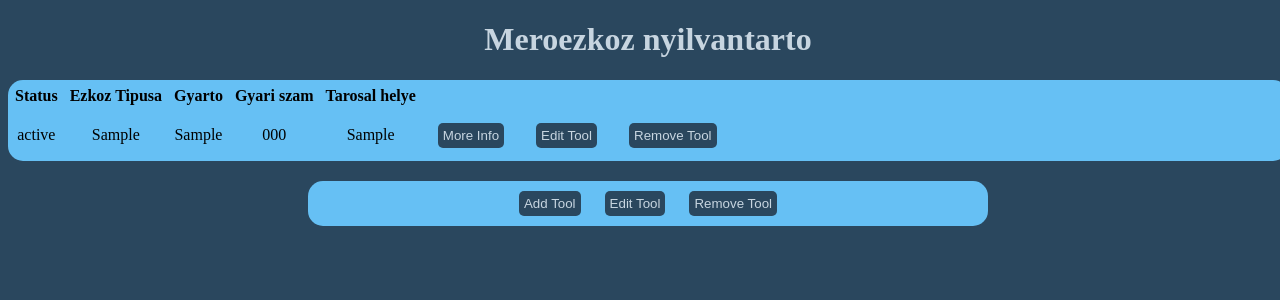
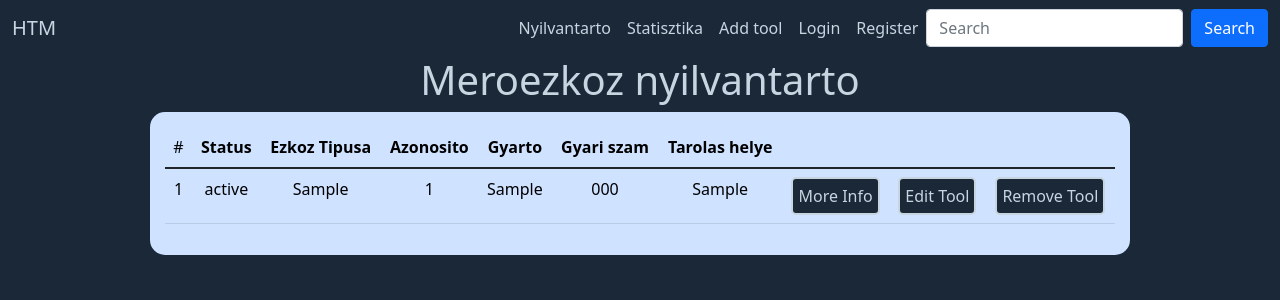
Before and after one commit to bpal13/nyilvantarto, a Flask app: page / in a window 1280 px wide. Shown: the top 300 px of the page. Run offline with Flask 2, Linux system fonts and the light colour scheme; tables that the repository leaves empty hold one stand-in row (values such as "Sample post"); some libraries are stand-ins or nearby versions.

Commit message:
Added example database, home page

```diff
--- a/main.py
+++ b/main.py
@@ -1,61 +1,155 @@
-from flask import Flask, render_template, url_for, redirect
+from flask import Flask, render_template, url_for, redirect, flash
+from flask_bootstrap import Bootstrap5
+from functools import wraps
 from flask_sqlalchemy import SQLAlchemy
-from forms import AddToolForm, LoginForm
+from werkzeug.security import generate_password_hash, check_password_hash
+from flask_login import UserMixin, login_user, LoginManager, login_required, current_user, logout_user
+from forms import AddToolForm, LoginForm, RegisterForm
 
 app = Flask(__name__)
+bootstrap = Bootstrap5(app)
+
+app.config['SECRET_KEY'] = '8BYkEfBA6O6donzWlSihBXox7C0sKR6b'
 db = SQLAlchemy()
 app.config["SQLALCHEMY_DATABASE_URI"] = "sqlite:///tools.db"
 db.init_app(app)
 
 
-# 'tools' database structure
+# 'tools' and 'users' database structure
 class Tools(db.Model):
     __tablename__ = "tools"
     id = db.Column(db.Integer, primary_key=True)
-    status = db.Column(db.String(250))       # Ezkoz status
+    status = db.Column(db.String(250), nullable=False)       # Ezkoz status
     status_date = db.Column(db.String(250))  # Status Datum
-    tool_id = db.Column(db.Integer, unique=True)     # Azonosito
-    location = db.Column(db.String(250))    # Tarolas helye
-    tool_type = db.Column(db.String(250))   # Ezkoz tipusa
-    tool_brand = db.Column(db.String(250))   # Gyarto
-    serial_number = db.Column(db.String(250), unique=True)  # Gyari szam
-    tool_accuracy = db.Column(db.String(250))     # Pontossag
-    tool_range = db.Column(db.String(250))   # Mereshatar
-    last_calibration = db.Column(db.String(250))     # Utolso kalibralas
-    next_calibration = db.Column(db.String(250))     # Kovetkezo kalibralas
-    max_deviation = db.Column(db.String(250))    # Megengedett elteres
-    actual_deviation = db.Column(db.String(250))     # Mert elteres
-    rating = db.Column(db.String(250))       # Minosites
-    calibrated_by = db.Column(db.String(250))    # Kalibralta
-    etalon_serial = db.Column(db.String(250))    # Vizsgalati etalon azon.
+    tool_id = db.Column(db.Integer, unique=True, nullable=False)     # Azonosito
+    location = db.Column(db.String(250), nullable=False)    # Tarolas helye
+    tool_type = db.Column(db.String(250), nullable=False)   # Ezkoz tipusa
+    tool_brand = db.Column(db.String(250), nullable=False)   # Gyarto
+    serial_number = db.Column(db.String(250), unique=True, nullable=False)  # Gyari szam
+    tool_accuracy = db.Column(db.String(250), nullable=False)     # Pontossag
+    tool_range = db.Column(db.String(250), nullable=False)   # Mereshatar
+    last_calibration = db.Column(db.String(250), nullable=False)     # Utolso kalibralas
+    next_calibration = db.Column(db.String(250), nullable=False)     # Kovetkezo kalibralas
+    max_deviation = db.Column(db.String(250), nullable=False)    # Megengedett elteres
+    actual_deviation = db.Column(db.String(250), nullable=False)     # Mert elteres
+    rating = db.Column(db.String(250), nullable=False)       # Minosites
+    calibrated_by = db.Column(db.String(250), nullable=False)    # Kalibralta
+    etalon_serial = db.Column(db.String(250), nullable=False)    # Vizsgalati etalon azon.
     notes = db.Column(db.String)    # Megjegyzes
 
 
-# Create the 'tools' database
+class User(UserMixin, db.Model):
+    __tablename__ = "users"
+    id = db.Column(db.Integer, primary_key=True)
+    email = db.Column(db.String(250), nullable=False, unique=True)
+    username = db.Column(db.String(250), nullable=False, unique=True)
+    password = db.Column(db.String(250), nullable=False)
+
+
+# Create the 'tools' and 'users' database
 # with app.app_context():
 #    db.create_all()
+
+
+# Login Manager
+login_manager = LoginManager()
+login_manager.init_app(app)
+
+
+# Redirect to the login page
+def login_only(f):
+    @wraps(f)
+    def decorated_function():
+        # If user is logged in
+        if current_user.is_authenticated:
+            return f
+        # Otherwise redirect to the login page
+        return redirect(url_for('login_page'))
+    return decorated_function
+
+
+@login_manager.user_loader
+def user_loader(user_id):
+    return User.query.get(user_id)
 
 
 @app.route("/")
 def home():
     all_tools = Tools.query.all()
-    return render_template("index.html", all_tools=all_tools)
+    return render_template("index.html", all_tools=all_tools, logged_in=current_user.is_authenticated)
+
+
+@app.route("/login", methods=["GET", "POST"])
+def login_page():
+    form = LoginForm()
+    if form.validate_on_submit():
+        return redirect(url_for("home"))
+    return render_template("login.html", form=form)
+
+
+@app.route("/register", methods=["GET", "POST"])
+def register_user():
+    form = RegisterForm()
+
+    # Debug
+    # print(form.validate_on_submit())
+    # print(form.errors)
+
+    if form.validate_on_submit():
+        user = User.query.filter_by(email=form.email.data).first()
+        if user:
+            flash("You've already signed up with that email. Sign in instead.")
+            return redirect(url_for('login_page'))
+
+        new_user = User(email=form.email.data,
+                        username=form.username.data,
+                        password=generate_password_hash(form.password.data, "pbkdf2:sha256", 8))
+        if new_user:
+            db.session.add(new_user)
+            db.session.commit()
+            return redirect(url_for('home'))
+
+        return redirect(url_for('home'))
+
+    return render_template('register.html', form=form)
 
 
 @app.route("/add-tool", methods=["POST", "GET"])
 def add_tool():
     form = AddToolForm()
     if form.validate_on_submit():
-        new_entry = Tools()
-        db.session.add(new_entry)
+        new_entry = Tools(status=form.status.data,
+                          status_date=form.status_date.data,
+                          tool_id=form.tool_id.data,
+                          location=form.location.data,
+                          tool_type=form.tool_type.data,
+                          tool_brand=form.tool_brand.data,
+                          serial_number=form.serial_number.data,
+                          tool_accuracy=form.tool_accuracy.data,
+                          tool_range=form.tool_range.data,
+                          last_calibration=form.last_calibration.data,
+                          next_calibration=form.next_calibration.data,
+                          max_deviation=form.max_deviation.data,
+                          actual_deviation=form.actual_deviation.data,
+                          rating=form.rating.data,
+                          calibrated_by=form.calibrated_by.data,
+                          etalon_serial=form.etalon_serial.data,
+                          notes=form.notes.data)
+        if new_entry:
+            db.session.add(new_entry)
+            db.session.commit()
+            return redirect(url_for('home'))
+    # TODO Create 'add_tool_page' template
+    return render_template('add_tool_page.html', form=form)
+
+
+@app.route("/delete/<int:tool_id>")
+def remove_tool(tool_id):
+    tool_to_remove = Tools.query.filter_by(id=tool_id).first()
+    if tool_to_remove:
+        db.session.delete(tool_to_remove)
         db.session.commit()
         return redirect(url_for('home'))
-    # TODO Create 'add_tool_page' template
-    return render_template('add_tool_page', form=form)
-
-
-def remove_tool():
-    pass
 
 
 def modify_tool():
--- a/static/css/style.css
+++ b/static/css/style.css
@@ -1,17 +1,26 @@
 body {
   height: 100%;
   width: 100%;
-  background-color: #2a475e;
+  background-color: #1b2838;
+  color: #c7d5e0;
   text-align: center;
 }
 
-.title-text{
-  color: #c7d5e0;
+.header-item{
+    color: #c7d5e0;
 }
 
 .tool-table{
-  background-color: #66c0f4;
+  background-color: #CFE2FF;
   border-radius: 15px;
+  /*margin: auto;*/
+  margin-left: 150px;
+  margin-right: 150px;
+  padding: 15px;
+}
+
+tr{
+    padding-top: 5px;
 }
 
 th{
@@ -23,24 +32,39 @@ td{
   padding-right: 5px;
 }
 
-.table-footer{
-  background-color: #66c0f4;
-  border-radius: 15px;
-  margin-top: 20px;
-  margin-left: 300px;
-  margin-right: 300px;
-}
+.tool-button{
+  background-color: #1b2838;
+  color: #c7d5e0;
+  border-radius: 5px;
+  border: 2px solid;
+  padding: 5px;
 
-.tool-button{
-  color: #c7d5e0;
-  background-color: #2a475e;
-  border-radius: 5px;
-  border-width: 0;
-  padding: 5px;
-  margin: 10px;
 }
 
 .tool-button:hover{
-  color: #2a475e;
+  color: black;
+  border-width: 1px;
   background-color: #c7d5e0;
 }
+
+
+.login-window{
+  margin: auto;
+  background-color: #66c0f4;
+  border-radius: 10px;
+  border-width: 0px;
+  width: 50%;
+  height: 50%;
+
+}
+
+.username{
+  border-radius: 20px;
+  border-width: 1px;
+
+}
+
+.password{
+  border-radius: 20px;
+  border-width: 1px;
+}
--- /dev/null
+++ b/templates/header.html
@@ -0,0 +1,51 @@
+<!DOCTYPE html>
+<html>
+
+<head>
+  <meta charset="utf-8">
+  <meta name="viewport" content="width=device-width, initial-scale=1">
+  <title>Tool Tracker</title>
+
+  <!-- Google Fonts -->
+  <link rel="preconnect" href="https://fonts.googleapis.com">
+  <link rel="preconnect" href="https://fonts.gstatic.com" crossorigin>
+  <link href="https://fonts.googleapis.com/css2?      family=Merriweather:wght@300;400;700&display=swap"
+    rel="stylesheet">
+
+    <!-- Bootstrap CSS -->
+  <link href="https://cdn.jsdelivr.net/npm/bootstrap@5.1.3/dist/css/bootstrap.min.css" rel="stylesheet" integrity="sha384-1BmE4kWBq78iYhFldvKuhfTAU6auU8tT94WrHftjDbrCEXSU1oBoqyl2QvZ6jIW3" crossorigin="anonymous">
+
+    <!-- Custom CSS -->
+  <link href="{{ url_for('static', filename='css/style.css')}}" rel="stylesheet" />
+</head>
+
+<!-- Navbar -->
+<nav class="navbar navbar-expand-lg">
+  <div class="container-fluid">
+    <a class="navbar-brand header-item" href="#">HTM</a>
+    <div class="collapse navbar-collapse" id="navbarSupportedContent">
+      <ul class="navbar-nav ms-auto">
+        <li class="nav-item">
+          <a class="nav-link header-item" href="{{ url_for('home') }}">Nyilvantarto</a>
+        </li>
+        <li class="nav-item">
+          <a class="nav-link header-item" href="#">Statisztika</a>
+        </li>
+        <li class="nav-item">
+          <a class="nav-link header-item" href="{{url_for('add_tool')}}" >Add tool</a>
+        </li>
+        <li class="nav-item">
+          <a class="nav-link header-item" href="{{url_for('login_page')}}" >Login</a>
+        </li>
+        <li class="nav-item">
+          <a class="nav-link header-item" href="#" >Register</a>
+        </li>
+      </ul>
+
+      <form class="d-flex">
+        <input class="form-control me-2" type="search" placeholder="Search" aria-label="Search">
+        <button class="btn btn-primary" type="submit">Search</button>
+      </form>
+    </div>
+  </div>
+</nav>
--- a/templates/index.html
+++ b/templates/index.html
@@ -1,61 +1,55 @@
-<!DOCTYPE html>
-<html>
-
-<head>
-  <meta charset="utf-8">
-  <meta name="viewport" content="width=device-width">
-  <title>Tool Tracker</title>
-
-  <!-- Google Fonts -->
-  <link rel="preconnect" href="https://fonts.googleapis.com">
-  <link rel="preconnect" href="https://fonts.gstatic.com" crossorigin>
-  <link href="https://fonts.googleapis.com/css2?      family=Merriweather:wght@300;400;700&display=swap" rel="stylesheet">
-
-  <link href="{{ url_for('static', filename='css/style.css')}}" rel="stylesheet" type="text/css" />
-</head>
+{% include "header.html" %}
 
 <body>
-  <h1 class="title-text">Meroezkoz nyilvantarto</h1>
+  <div class="title-div">
+    <h1 class="title-text">Meroezkoz nyilvantarto</h1>
+  </div>
+
   <div class="tool-table">
-    <table>
-      <tr>
+    <table class="table">
+      <thead>
+      <tr class="table-primary">
+        <td>#</td>
         <th>Status</th>
         <th>Ezkoz Tipusa</th>
+        <th>Azonosito</th>
         <th>Gyarto</th>
         <th>Gyari szam</th>
-        <th>Tarosal helye</th>
+        <th>Tarolas helye</th>
+        <th></th>
+        <th></th>
+        <th></th>
       </tr>
+      </thead>
+      <tbody>
       {% for tool in all_tools %}
-      <tr>
+
+      <tr class="table-primary">
+        <td>{{ tool.id }}</td>
         <td>{{ tool.status }}</td>
         <td>{{ tool.tool_type }}</td>
+        <td>{{ tool.tool_id }}</td>
         <td>{{ tool.tool_brand }}</td>
         <td>{{ tool.serial_number }}</td>
         <td>{{ tool.location }}</td>
-        <td><button class="tool-button">More Info</button></td>
-        <td><button class="tool-button">Edit Tool</button></td>
-        <td><button class="tool-button">Remove Tool</button></td>
+        <td><a href=""><button class="tool-button" type="button" >More Info</button></a></td>
+        <td><a href=""><button class="tool-button" type="button" >Edit Tool</button></a></td>
+        <td><a href="{{ url_for('remove_tool', tool_id=tool.id) }}"><button class="tool-button" type="button" >Remove Tool</button></a></td>
       </tr>
+
       {% endfor %}
+      </tbody>
     </table>
+
   </div>
-  <div class="table-footer">
-    <button class="tool-button">Add Tool</button>
-    <button class="tool-button">Edit Tool</button>
-    <button class="tool-button">Remove Tool</button>
-  </div>
- <!--
+
+  <!--
   This script places a badge on your repl's full-browser view back to your repl's cover
   page. Try various colors for the theme: dark, light, red, orange, yellow, lime, green,
   teal, blue, blurple, magenta, pink!
   -->
   <script src="https://replit.com/public/js/replit-badge.js" theme="blue" defer></script>
 
-<footer>
-  <div>
-
-  </div>
-</footer>
 
 </body>
 
```
Also changed, not shown: forms.py (+30 -3 lines), templates/add_tool_page.html (added, +100 -0 lines), templates/login.html (added, +28 -0 lines), templates/register.html (added, +43 -0 lines), instance/tools.db (added).
